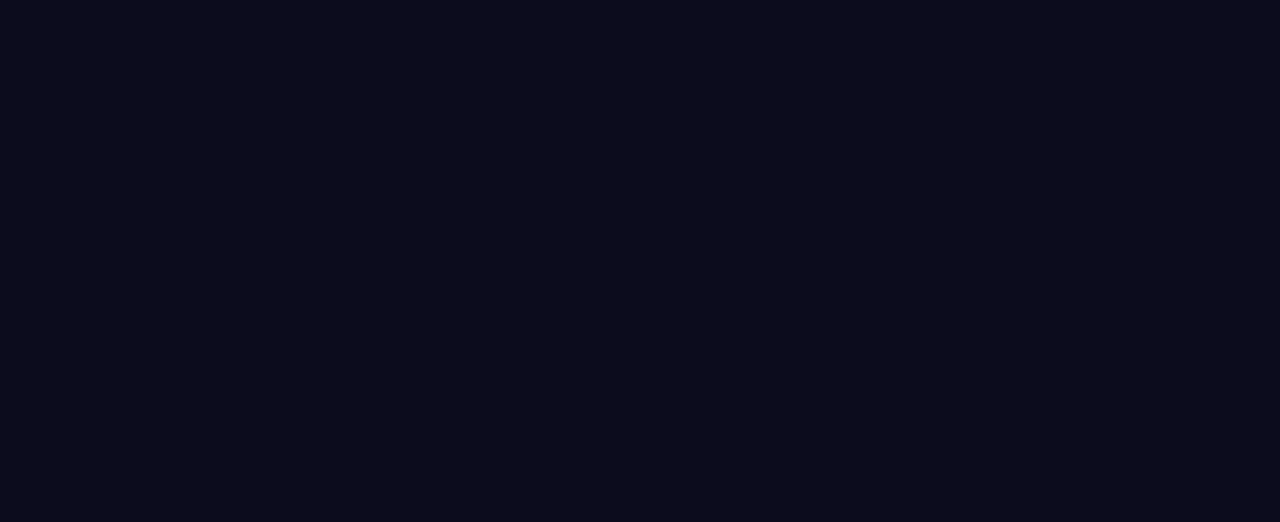
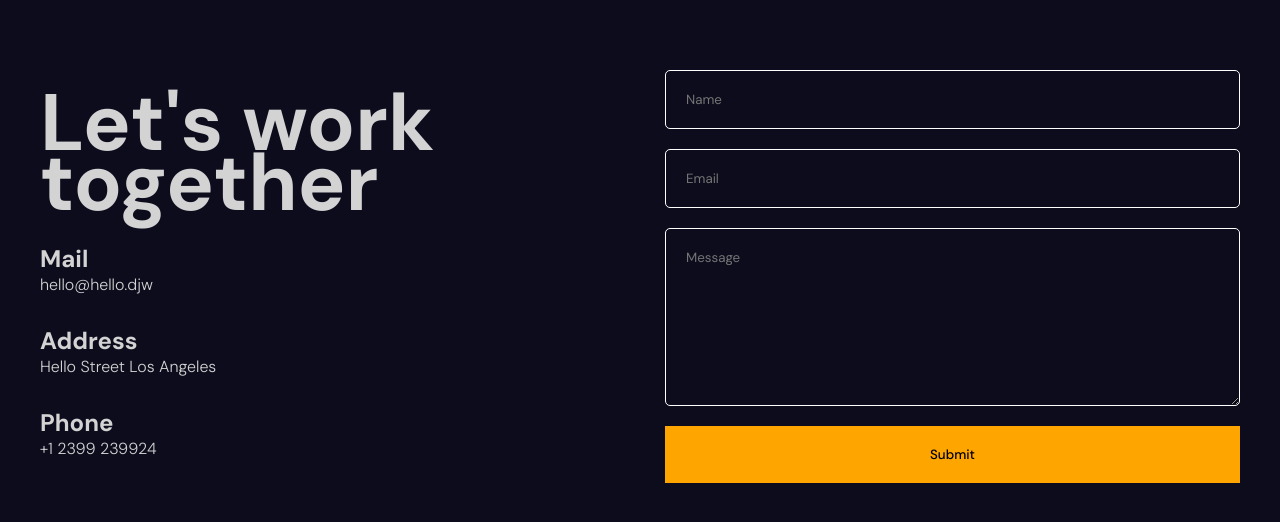
Before and after one commit to johannamag/animated-portfolio, a React (Vite) app: page / in a window 1280 px wide. Shown: the part 6667-7189 px from the top of the page. Built offline with nearby package versions, Linux system fonts and the light colour scheme.

Commit message:
contact page

```diff
--- a/src/App.jsx
+++ b/src/App.jsx
@@ -4,6 +4,7 @@ import Hero from "./components/hero/Hero";
 import Parallax from "./components/parallax/Parallax";
 import Services from "./components/services/Services";
 import Portfolio from "./components/portfolio/Portfolio";
+import Contact from "./components/contact/Contact";
 
 const App = () => {
   return <div>
@@ -21,7 +22,9 @@ const App = () => {
       <Parallax type="portfolio" />
     </section>
       <Portfolio />
-    <section id="Contact">contact</section>
+    <section id="Contact">
+      <Contact />
+    </section>
   </div>;
 };
 
--- /dev/null
+++ b/src/components/contact/Contact.jsx
@@ -0,0 +1,101 @@
+import React from "react";
+import "./contact.scss";
+import { motion, useInView } from "framer-motion";
+import { useRef } from "react";
+
+const items = [
+  {
+    headline: "Mail",
+    desc: "hello@hello.djw",
+  },
+  {
+    headline: "Address",
+    desc: "Hello Street Los Angeles",
+  },
+  {
+    headline: "Phone",
+    desc: "+1 2399 239924",
+  },
+];
+
+const variants = {
+  initial: {
+    y: 500,
+    opacity: 0,
+  },
+  animate: {
+    y: 0,
+    opacity: 1,
+    transition: {
+      duration: 0.8,
+      staggerChildren: 0.1,
+    },
+  },
+};
+
+export default function Contact() {
+  const ref = useRef();
+  const isInView = useInView(ref, {margin: "-100px"})
+
+  return (
+    <motion.div
+      ref={ref}
+      variants={variants}
+      initial="initial"
+      whileInView="animate"
+      className="contact"
+    >
+      <motion.div className="textContainer" variants={variants}>
+        <motion.h1 variants={variants}>Let's work together</motion.h1>
+        {items.map((item) => (
+          <motion.div variants={variants} className="item">
+            <h2>{item.headline}</h2>
+            <span>{item.desc}</span>
+          </motion.div>
+        ))}
+      </motion.div>
+      <div className="formContainer">
+        <motion.div
+          className="phoneSVG"
+          initial={{ opacity: 1 }}
+          whileInView={{ opacity: 0 }}
+          transition={{ delay: 3, duration: 1 }}
+        >
+          <svg height="450px" width="450px" viewBox="0 0 512 512">
+            <motion.path
+              strokeWidth={1}
+              fill="none"
+              initial={{ pathLength: 0 }}
+              animate={isInView && { pathLength: 1 }}
+              transition={{ duration: 3 }}
+              class="st0"
+              d="M255.998,0.002C114.606,0.012,0.01,114.604,0,256c0.01,141.406,114.65,255.328,255.926,255.998h0.334
+		l0.297-0.009c27.124,0.038,49.507-8.527,64.961-22.594c15.468-14.01,23.727-33.254,23.708-52.736
+		c0.02-9.148-1.914-18.306-5.521-27.024c6.086-3.464,10.143-6.612,11.301-7.444c4.152-2.957,16-18.766,7.693-31.79
+		c-8.344-13.014-38.042-42.678-46.152-47.702c-8.086-5.015-21.598-0.124-28.105,9.426c-6.526,9.55-11.674,6.689-11.674,6.689
+		s-18.516-14.957-44.124-66.621c-25.607-51.694-26.263-75.454-26.263-75.454s0.833-5.847,12.388-5.263
+		c11.53,0.621,23.598-7.168,24.516-16.66c0.928-9.464-4.698-51.091-10-65.598c-5.316-14.516-25.062-14.65-29.928-13.138
+		c-4.89,1.502-55.033,13.712-59.014,66.21c-3.966,52.506,9.565,100.18,28.943,139.309c19.387,39.119,49.128,78.765,93.3,107.406
+		c17.89,11.598,35.058,13.1,49.493,10.67c2.483,5.54,3.718,11.291,3.746,16.985c-0.028,11.292-4.621,22.354-14.066,30.966
+		c-9.469,8.564-24.071,14.928-45.2,14.967l-0.516,0.009C130.797,481.96,29.387,381.09,29.397,256
+		c0.01-62.621,25.339-119.186,66.367-160.237c41.053-41.023,97.612-66.354,160.234-66.364c62.621,0.01,119.181,25.34,160.232,66.364
+		c41.033,41.052,66.354,97.606,66.373,160.237c-0.01,38.67-9.666,74.966-26.698,106.784c-9.531,17.837-21.397,34.23-35.177,48.812
+		c-5.569,5.905-5.301,15.206,0.594,20.776c5.894,5.578,15.205,5.32,20.784-0.584c15.54-16.46,28.937-34.976,39.712-55.139
+		C501.071,340.717,512,299.589,512,256C511.98,114.604,397.389,0.012,255.998,0.002z"
+            />
+          </svg>
+        </motion.div>
+        <motion.form
+          initial={{ opacity: 0 }}
+          whileInView={{ opacity: 1 }}
+          transition={{ delay: 4, duration: 1 }}
+        >
+          <input type="text" required placeholder="Name" />
+          <input type="text" required placeholder="Email" />
+          <textarea rows={8} placeholder="Message" />
+          <button>Submit</button>
+        </motion.form>
+      </div>
+    </motion.div>
+  );
+}
--- /dev/null
+++ b/src/components/contact/contact.scss
@@ -0,0 +1,57 @@
+.contact {
+    height: 100%;
+    max-width: 1200px;
+    margin: auto;
+    display: flex;
+    align-items: center;
+    gap: 50px;
+
+    .textContainer {
+        flex: 1;
+        display: flex;
+        flex-direction: column;
+        gap: 30px;
+
+        h1 {
+            font-size: 80px;
+            line-height: 60px;
+        }
+
+        span {
+            font-weight: 300;
+        }
+    }
+
+    .formContainer {
+        flex: 1;
+        position: relative;
+
+        .phoneSVG {
+            stroke: orange;
+            position: absolute;
+            margin: auto;
+        }
+
+        form {
+            display: flex;
+            flex-direction: column;
+            gap: 20px;
+        }
+
+        input, textarea {
+            padding: 20px;
+            background-color: transparent;
+            border: 1px solid white;
+            color: white;
+            border-radius: 5px;
+        }
+
+        button {
+            padding: 20px;
+            border: none;
+            cursor: pointer;
+            background-color: orange;
+            font-weight: 500;
+        }
+    }
+}
```
